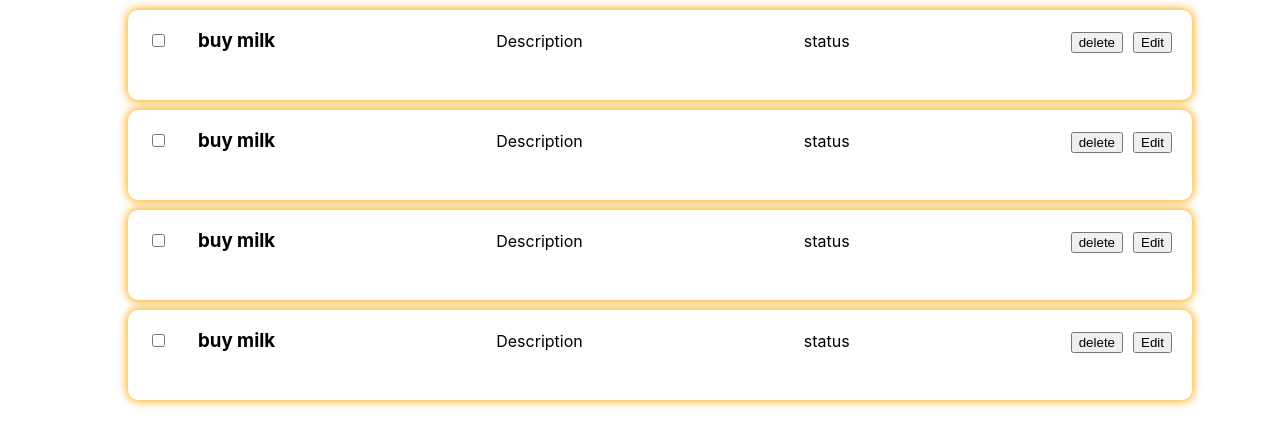
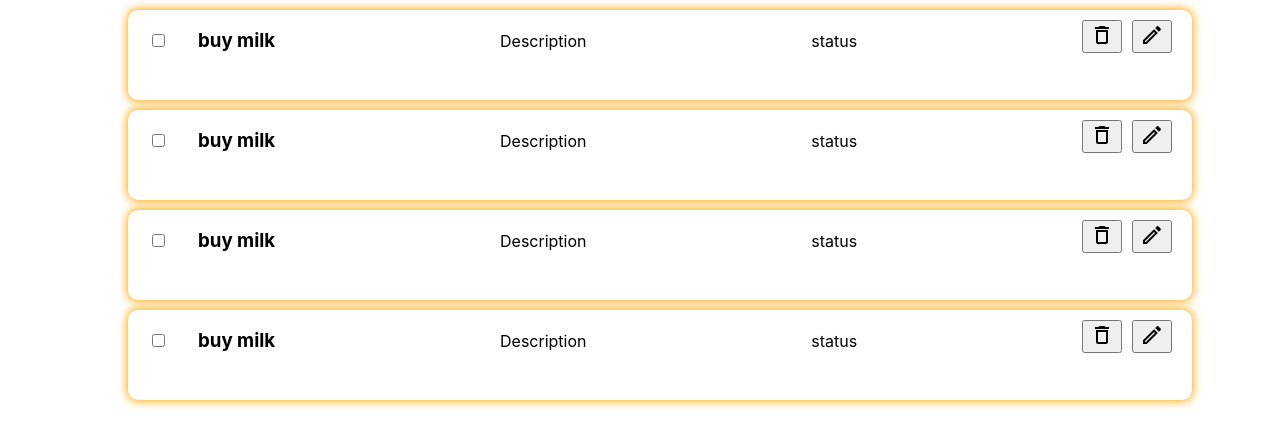
Before and after one commit to mahsaamini23/todoList, a React (Create React App) app: page / in a window 1280 px wide. Shown: the top 446 px of the page. Built offline with nearby package versions, Linux system fonts and the light colour scheme.

Commit message:
create button componente and import to Card

```diff
--- /dev/null
+++ b/src/component/button/Button.jsx
@@ -0,0 +1,11 @@
+import React from "react";
+
+const Button = () =>{
+    return(
+        <div>
+
+        </div>
+    )
+}
+
+export default Button;
--- a/src/component/card/Card.jsx
+++ b/src/component/card/Card.jsx
@@ -1,7 +1,9 @@
 import React from "react";
 import {todos} from "../../database/database";
+import Button from "../button/Button";
 import "./card.style.css";
-
+import { ReactComponent as Delete } from "../../assets/svg/delete_icon.svg";
+import { ReactComponent as Edit } from "../../assets/svg/edit_icon.svg";
 
 const Card =()=>{
     return(
@@ -15,8 +17,8 @@ const Card =()=>{
                     <p className="card_description">{todo.description}</p>
                     <p>status</p>
                     <div className="card_btn">
-                        <button className="btn_delete">delete</button>
-                        <button className="btn_edit">Edit</button>
+                        <button className="btn_delete"><Delete/></button>
+                        <button className="btn_edit"><Edit/></button>
                     </div>
                 </div>
             ))}
```
Also changed, not shown: src/assets/svg/edit_icon.svg, src/component/button/button.style.css (added).
